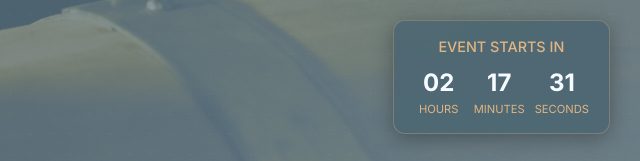
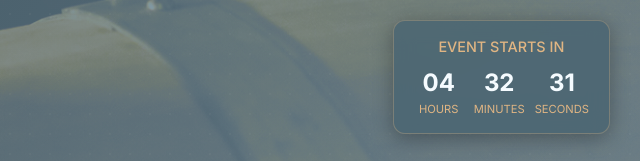
Before and after one commit to S4ng4/A-Friulian-Evening-with-Jermann---Infinite-Loop, a plain HTML site: page index.html in a window 1280 px wide. Shown: the part 636-797 px from the top of the page, 640-1280 px from the left. Drawn offline with nearby package versions, Linux system fonts and the light colour scheme; a web font is replaced by a local one.

Commit message:
Update index.html

```diff
--- a/index.html
+++ b/index.html
@@ -561,7 +561,7 @@
             const now = new Date();
             const target = new Date();
 
-            target.setHours(18, 0, 0, 0);
+            target.setHours(20, 15, 0, 0);
 
             if (now > target) {
                 target.setDate(target.getDate() + 1);
```
